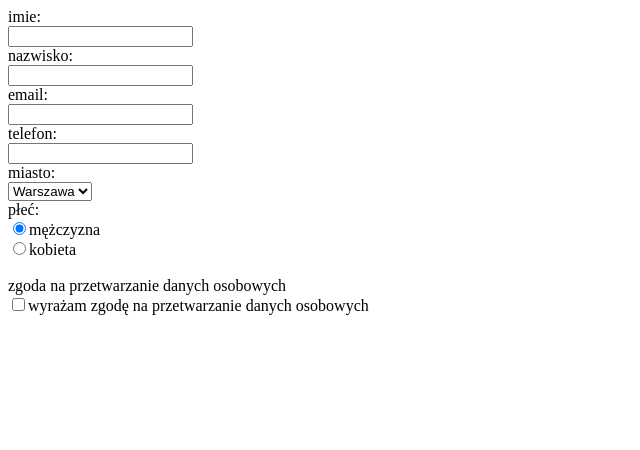
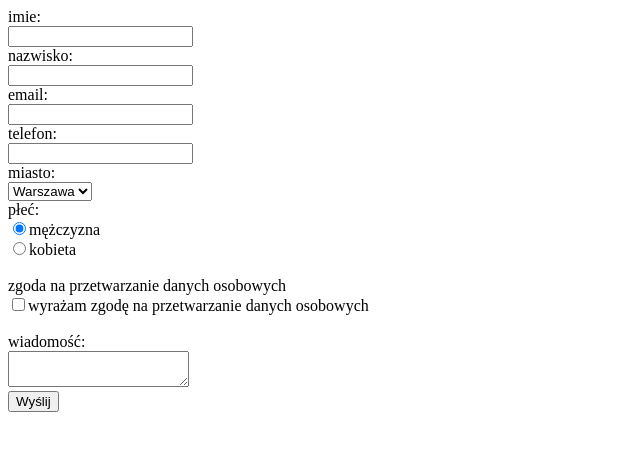
Before and after one commit to macmuc/macmuc.github.io, a plain HTML site: page zadania-domowe/zadanie-2/index.html in a window 1280 px wide. Shown: the whole page, without its empty margins (0-640 px from the left). Drawn offline with Linux system fonts and the light colour scheme.

Commit message:
dodanie textarea i submit

```diff
--- a/zadania-domowe/zadanie-2/index.html
+++ b/zadania-domowe/zadanie-2/index.html
@@ -20,8 +20,6 @@
         <label for="telefon">telefon:</label><br/>
         <input type="number" name="telefon" id="telefon"><br/>
 
-
-
         <label for="miasto">miasto:</label><br/>
         <select name="miasto" form="miasto">
         <option value="Warszawa">Warszawa</option>
@@ -36,6 +34,10 @@
    <label for="dane">zgoda na przetwarzanie danych osobowych</label><br/>
         <input type="checkbox" name="dane" value=dane>wyrażam zgodę na przetwarzanie danych osobowych<br/><br/>
 
+
+        <label for="textarea">wiadomość:</label><br/>
+        <textarea maxlength="1000" name="textarea" id="textarea"></textarea><br/>
+        <input type="submit" value="Wyślij">
 </form>
 </body>
 </html>
```
